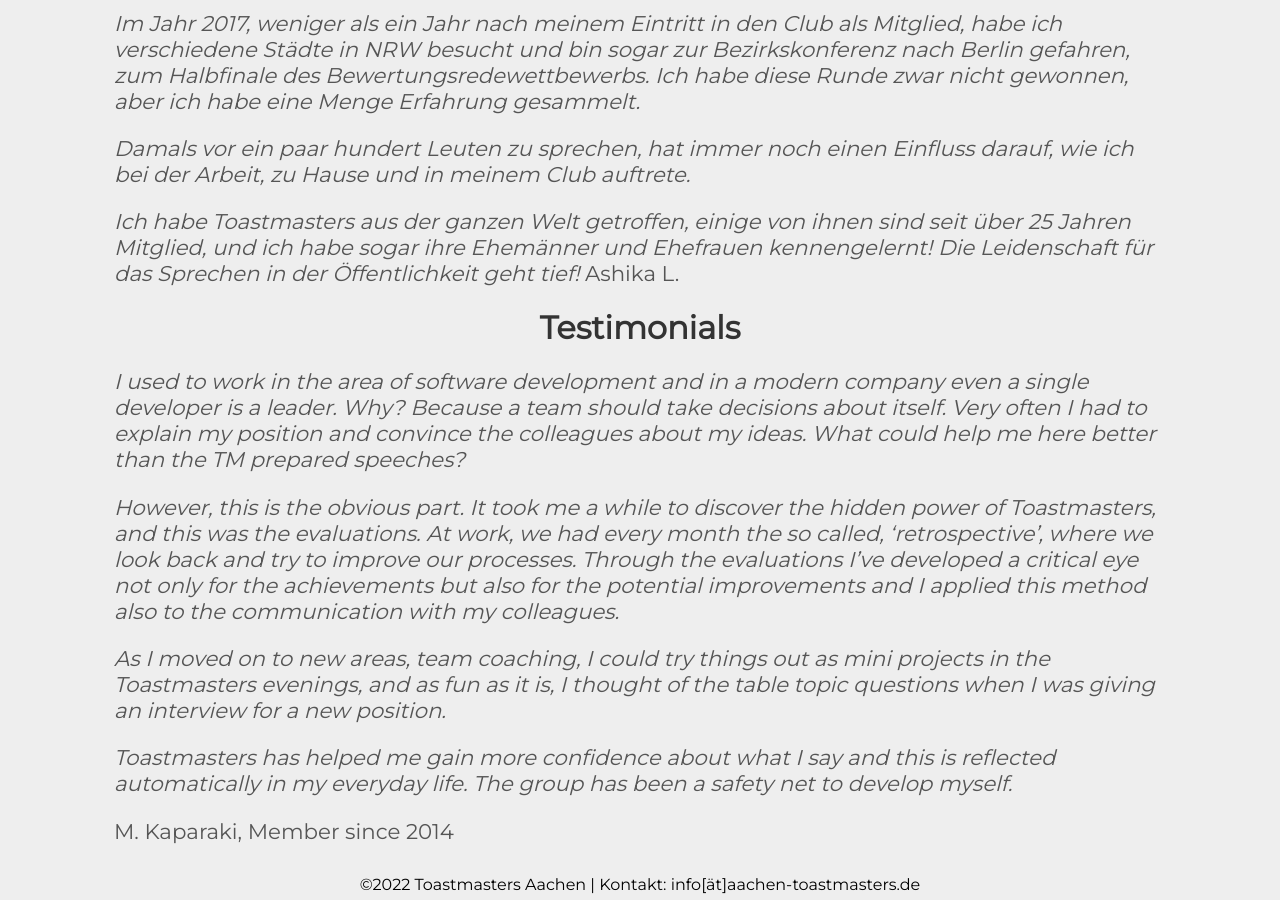
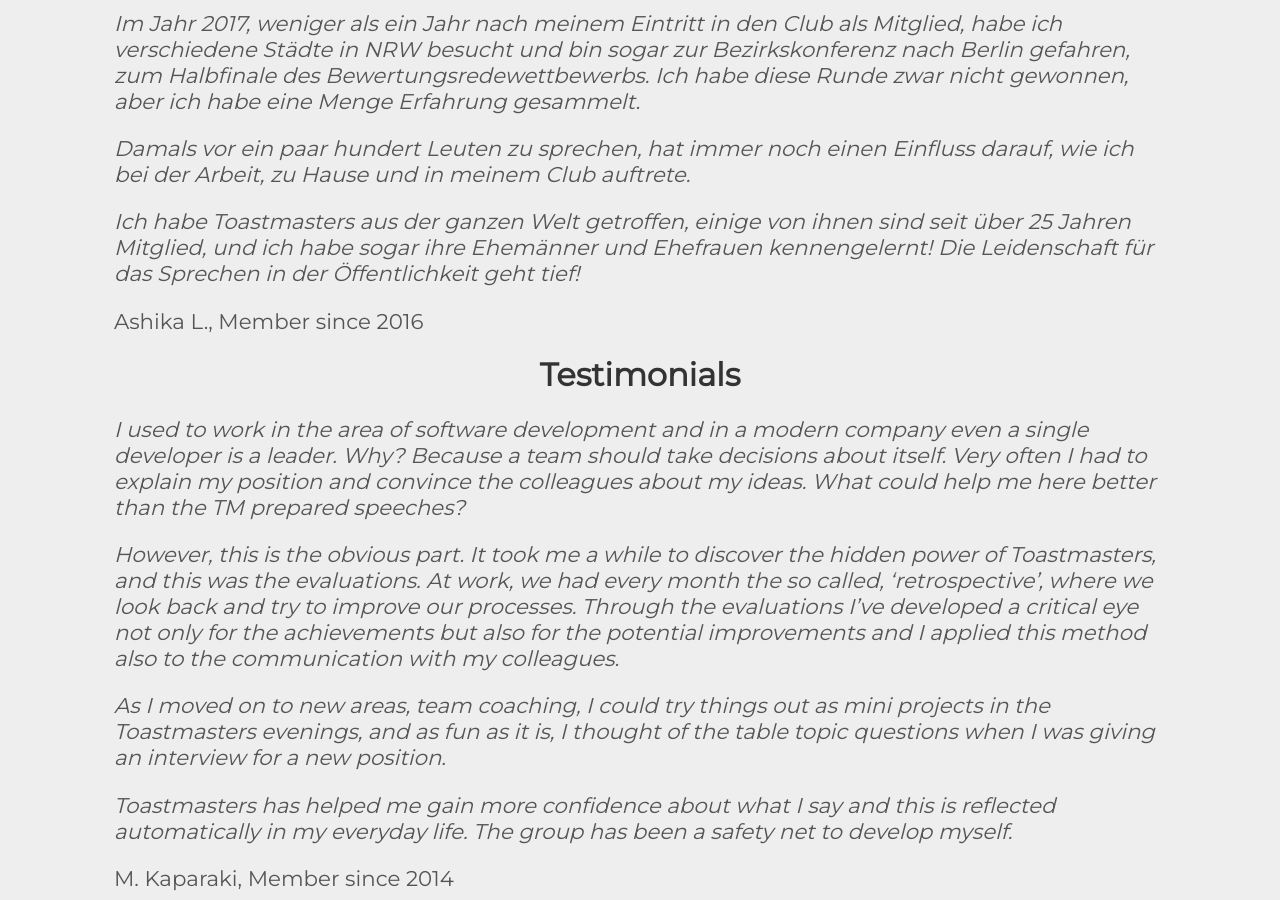
Before and after one commit to toastmasters-aachen/toastmasters-aachen.github.io, a Jekyll site: the page built from about.md, in a window 1280 px wide and 900 px high, scrolled down 2208 px. Built offline with Jekyll 4.4.1, drawn with Linux system fonts in a browser that asks for light colours.

Commit message:
formatting correction

```diff
--- a/about.md
+++ b/about.md
@@ -93,7 +93,8 @@ Aachen Toastmasters ist der spaßigste Club in der Region, und wenn Du uns nicht
 <i>Damals vor ein paar hundert Leuten zu sprechen, hat immer noch einen Einfluss darauf, wie ich bei der Arbeit, zu Hause und in meinem Club auftrete.</i>
 
 <i>Ich habe Toastmasters aus der ganzen Welt getroffen, einige von ihnen sind seit über 25 Jahren Mitglied, und ich habe sogar ihre Ehemänner und Ehefrauen kennengelernt! Die Leidenschaft für das Sprechen in der Öffentlichkeit geht tief!</i>
-Ashika L.
+
+Ashika L., Member since 2016
 
 
 # Testimonials
```
